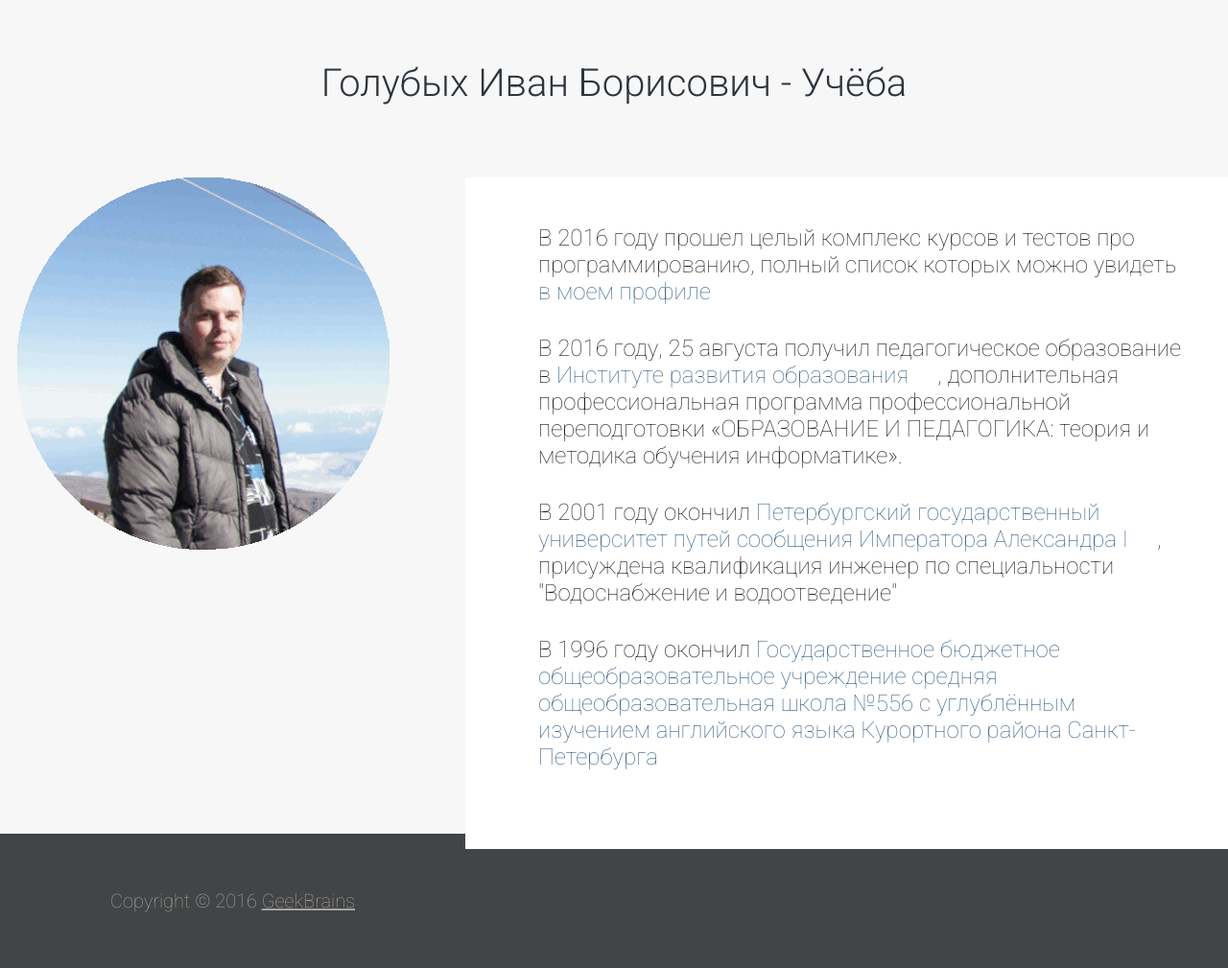
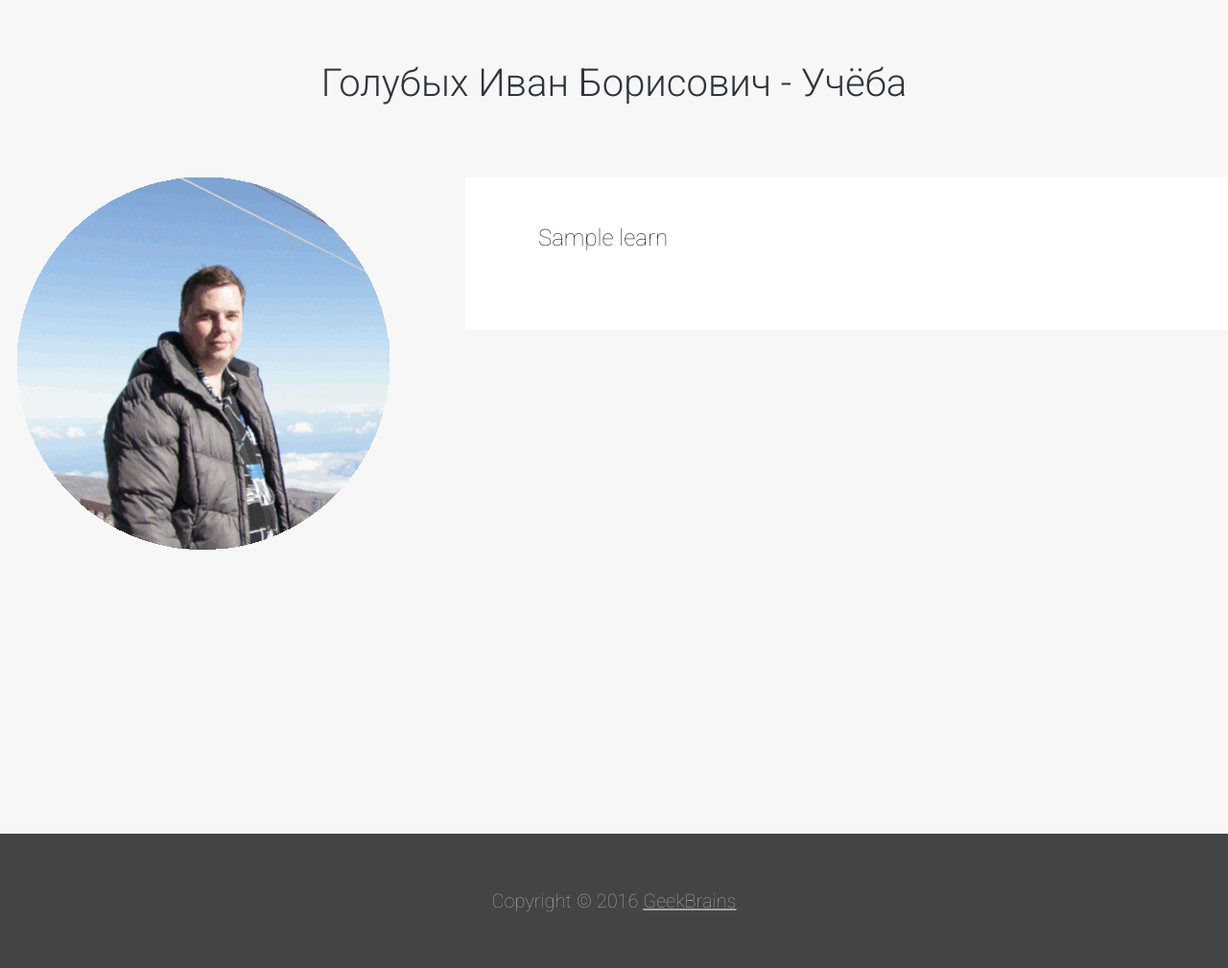
Before and after one commit to ivangolubykh/django-hello_world, a Django app: template django_01/templates/learn.html in a window 1280 px wide. Shown: the part 70-1079 px from the top of the page at 96% size. Run offline with Django 3.2, Linux system fonts and the light colour scheme; the template is opened without the code that fills it: most values are stand-ins (such as "Sample title", 1, 10 or a date in 2020).

Commit message:
Данные о работе и учёбе вынесены из шаблонов в отдельные массивы. Предусмотрен вывод сообщения при отсутствии данных.

```diff
--- a/django_01/templates/learn.html
+++ b/django_01/templates/learn.html
@@ -10,11 +10,13 @@
     <div id="center">
         <img src="{% static 'indexapp/img/ivan-tenerife.gif' %}"></img>
         <div id="box_text">
-            <p>В 2016 году прошел целый комплекс курсов и тестов про программированию, полный список которых можно увидеть <a href="https://geekbrains.ru/users/1169403" target="_blank">в моем профиле</a></p>
-            <p>В 2016 году, 25 августа получил педагогическое образование в <a href="http://irospb.ru/" target="_blank">Институте развития образования</a>, дополнительная профессиональная программа профессиональной переподготовки «ОБРАЗОВАНИЕ И ПЕДАГОГИКА: теория и методика обучения информатике».</p>
-            <p>В 2001 году окончил <a href="http://www.pgups.ru/" target="_blank">Петербургский государственный университет путей сообщения Императора Александра I</a>, присуждена квалификация инженер по специальности "Водоснабжение и водоотведение"</p>
-            <p>В 1996 году окончил <a href="http://sch556.spb.ru/" target="_blank">Государственное бюджетное общеобразовательное учреждение
-                средняя общеобразовательная школа №556 с углублённым изучением английского языка Курортного района Санкт-Петербурга</a></p>
+            {% if not learn_chronology %}
+            <p>Данные о моей учёбе недоступны в настощее время.</p>
+            {% else %}
+                {% for learn in learn_chronology reversed %}
+                    <p>{{learn|safe}}</p>
+                {% endfor %}
+            {% endif %}
         </div>
     </div>
 {% endblock %}
```
Also changed, not shown: django_01/indexapp/views.py (+16 -2 lines), django_01/templates/work.html (+7 -7 lines).
